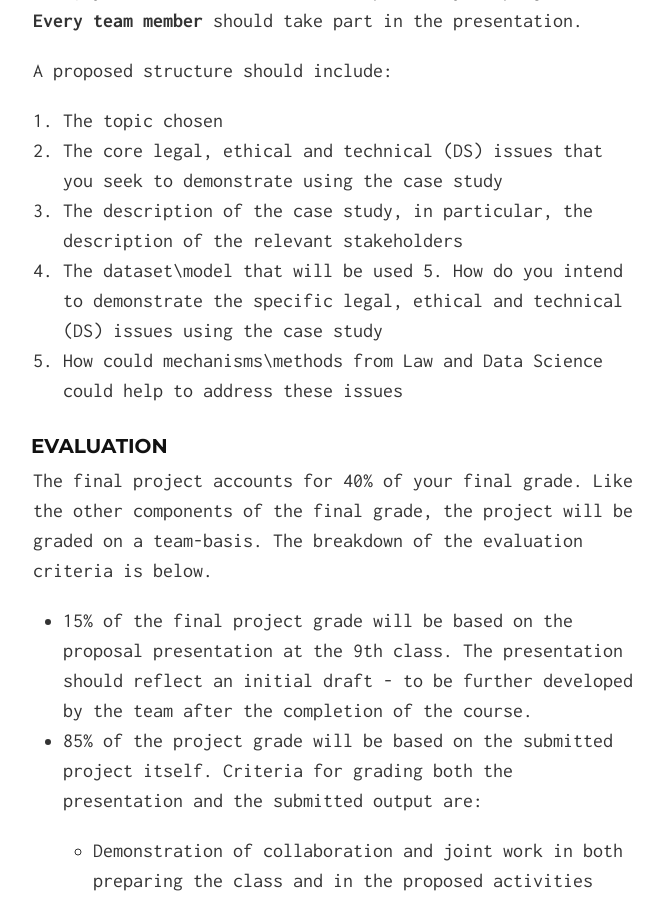
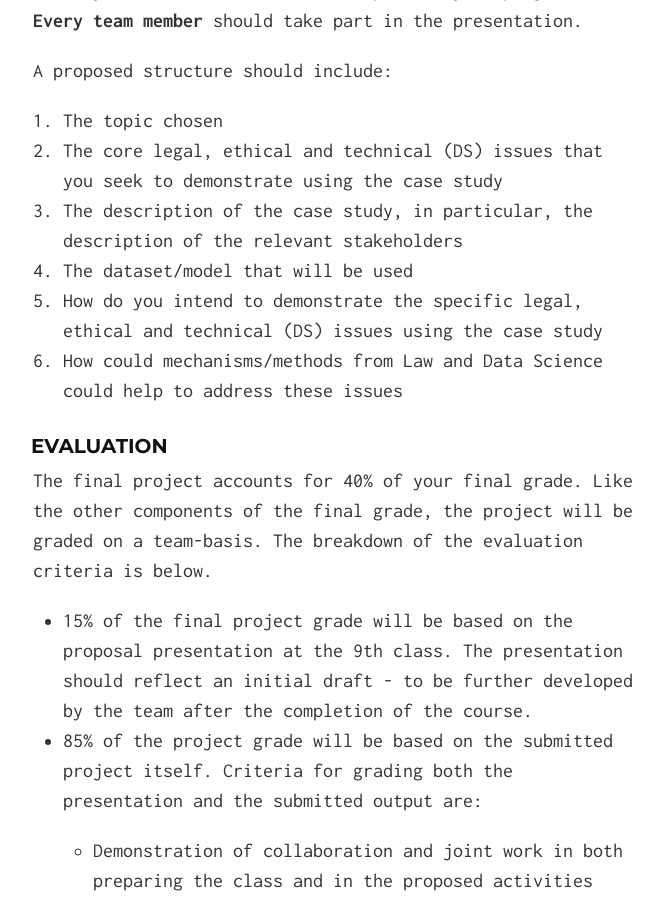
Before and after one commit to ResponsiblyAI/learn, a Jekyll site: the page built from final-project.md, in a window 1280 px wide and 900 px high, scrolled down 2904 px. Shown: the whole window, without its empty margins (307-970 px from the left). Built offline with Jekyll 4.4.1, drawn with Linux system fonts in a browser that asks for light colours; nearby versions of some CDN libraries.

Commit message:
update final presentation

```diff
--- a/final-project.md
+++ b/final-project.md
@@ -5,7 +5,6 @@ title: Final Project - Course // Responsible AI, Law, Ethics & Society
 ---
 
 # Course // Responsible AI, Law, Ethics & Society
-
 
 ## Instructions For The Final Project
 
@@ -61,8 +60,9 @@ A proposed structure should include:
 1. The topic chosen
 2. The core legal, ethical and technical (DS) issues that you seek to demonstrate using the case study
 3. The description of the case study, in particular, the description of the relevant stakeholders
-4. The dataset\model that will be used 5. How do you intend to demonstrate the specific legal, ethical and technical (DS) issues using the case study
-6. How could mechanisms\methods from Law and Data Science could help to address these issues
+4. The dataset/model that will be used
+5. How do you intend to demonstrate the specific legal, ethical and technical (DS) issues using the case study
+6. How could mechanisms/methods from Law and Data Science could help to address these issues
 
 
 ### Evaluation
```
